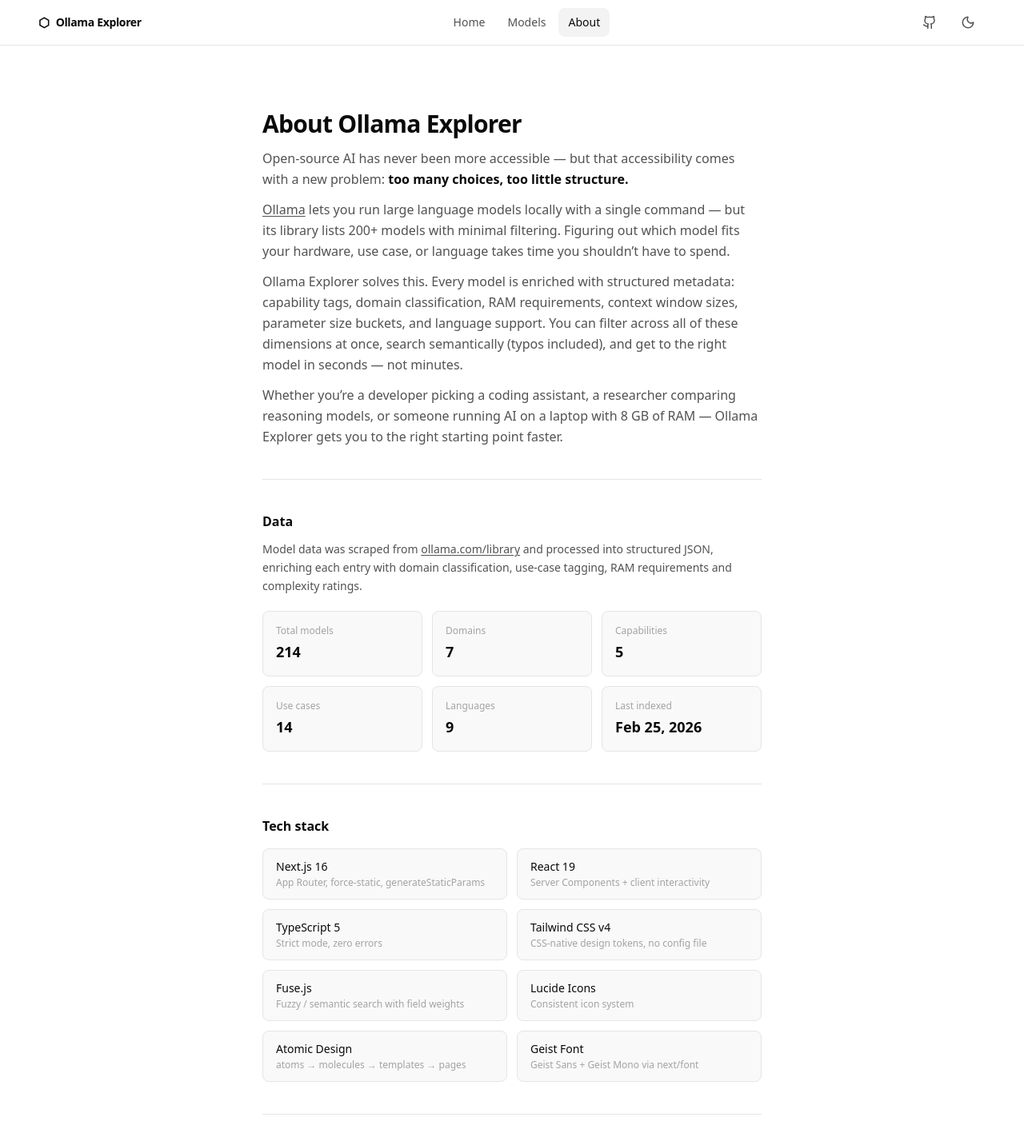
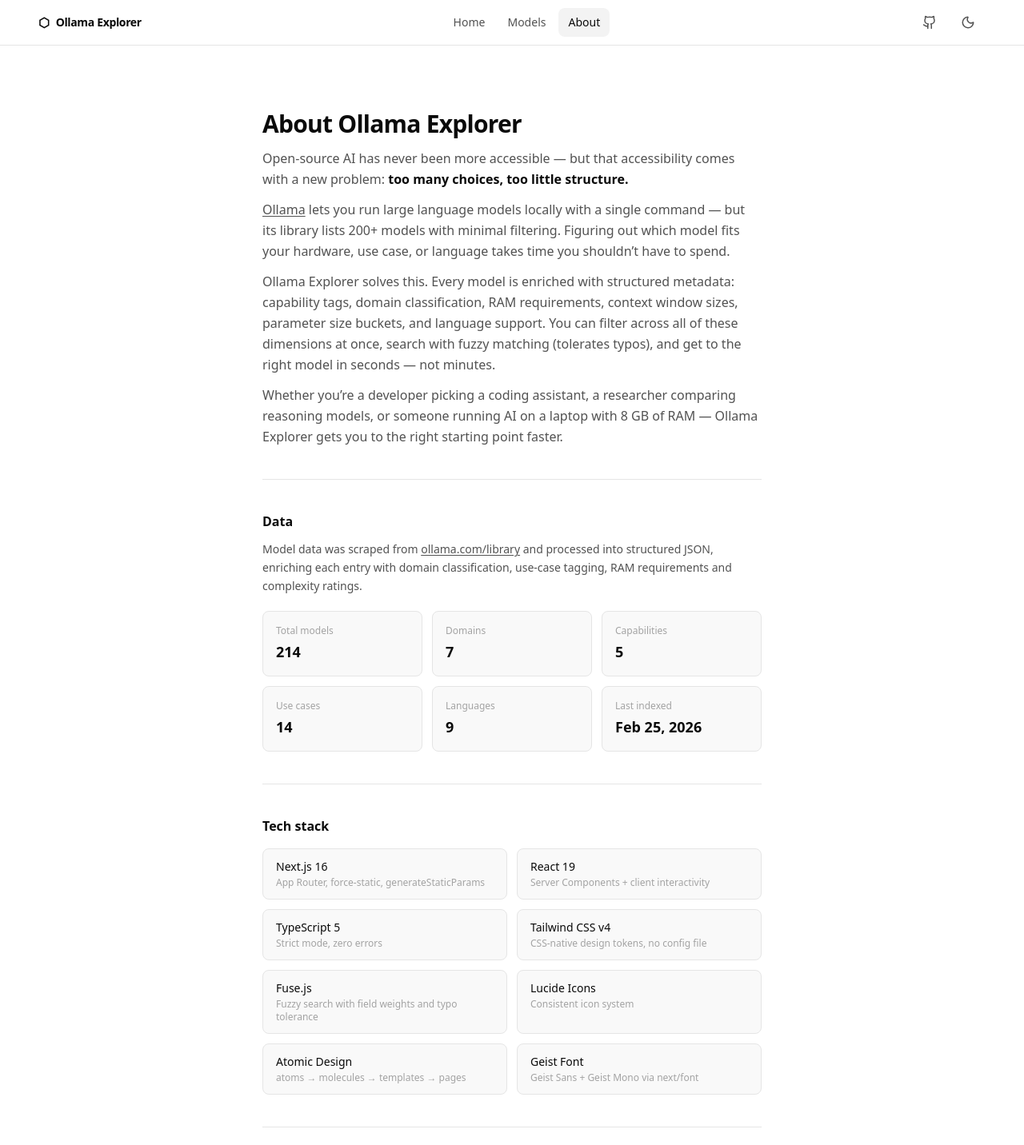
Before and after one commit to serkan-uslu/ollama-db, a Next.js app: page /about in a window 1280 px wide. Shown: the top 1432 px of the page at 80% size. Built offline with nearby package versions, Linux system fonts and the light colour scheme.

Commit message:
fix: improve wording for fuzzy search description in README and About page

```diff
--- a/app/about/page.tsx
+++ b/app/about/page.tsx
@@ -60,7 +60,8 @@
           Ollama Explorer solves this. Every model is enriched with structured metadata: capability
           tags, domain classification, RAM requirements, context window sizes, parameter size
           buckets, and language support. You can filter across all of these dimensions at once,
-          search semantically (typos included), and get to the right model in seconds — not minutes.
+          search with fuzzy matching (tolerates typos), and get to the right model in seconds — not
+          minutes.
         </p>
         <p className="text-base text-[var(--color-text-muted)] leading-relaxed">
           Whether you’re a developer picking a coding assistant, a researcher comparing reasoning
@@ -118,7 +119,7 @@
             { name: 'React 19', desc: 'Server Components + client interactivity' },
             { name: 'TypeScript 5', desc: 'Strict mode, zero errors' },
             { name: 'Tailwind CSS v4', desc: 'CSS-native design tokens, no config file' },
-            { name: 'Fuse.js', desc: 'Fuzzy / semantic search with field weights' },
+            { name: 'Fuse.js', desc: 'Fuzzy search with field weights and typo tolerance' },
             { name: 'Lucide Icons', desc: 'Consistent icon system' },
             { name: 'Atomic Design', desc: 'atoms → molecules → templates → pages' },
             { name: 'Geist Font', desc: 'Geist Sans + Geist Mono via next/font' },
```
Also changed, not shown: 1 other file (tests, documents, lock files or other folders).
